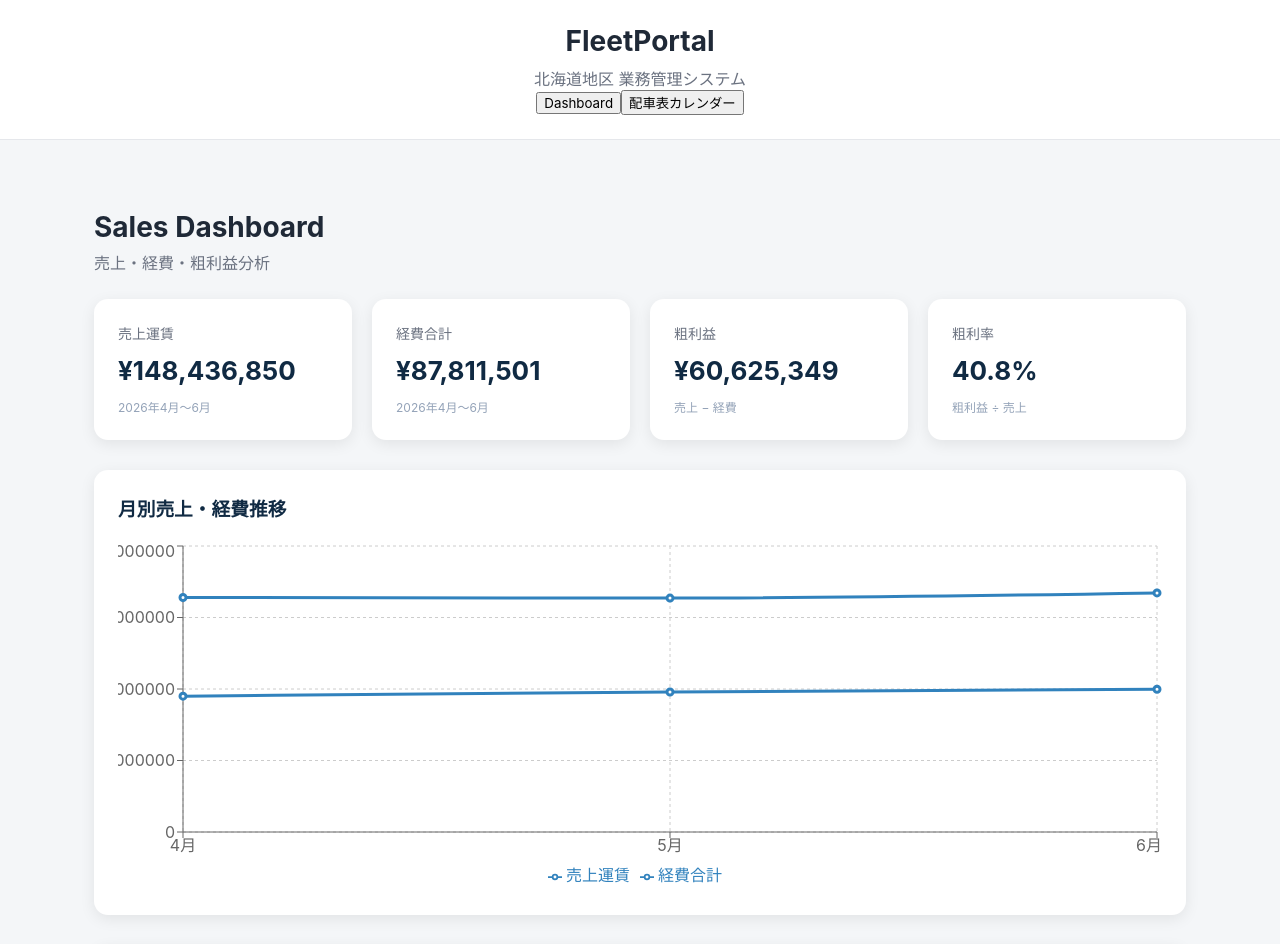
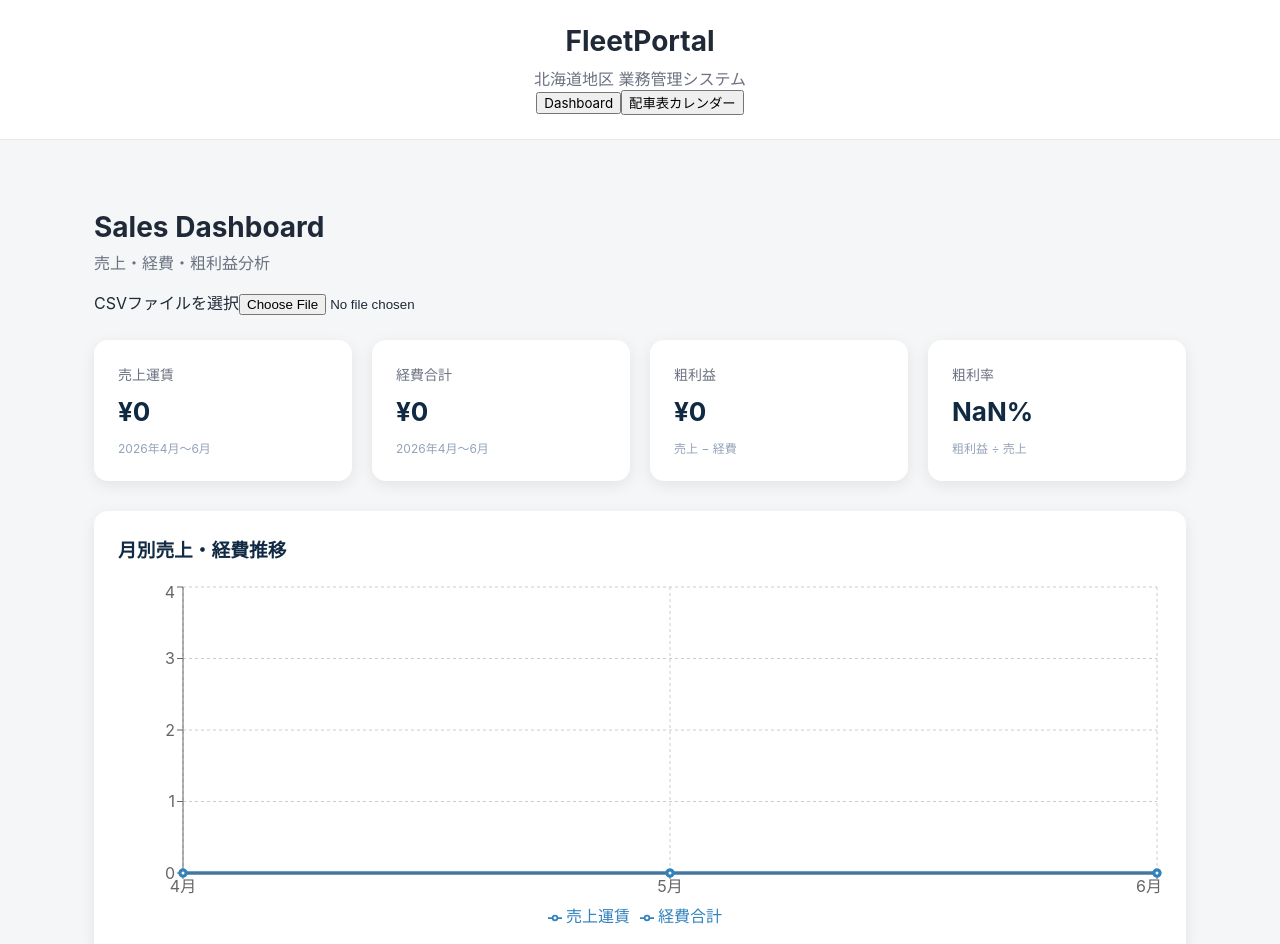
Before and after one commit to tatsuyashimomura-maker/calendar-gallery, a React (Vite) app: page / in a window 1280 px wide. Shown: the top 944 px of the page. Built offline with nearby package versions, Linux system fonts and the light colour scheme.

Commit message:
Add CSV sales dashboard processing

```diff
--- a/package.json
+++ b/package.json
@@ -10,6 +10,7 @@
     "preview": "vite preview"
   },
   "dependencies": {
+    "papaparse": "^5.5.4",
     "react": "^19.2.7",
     "react-dom": "^19.2.7",
     "recharts": "^3.9.2"
--- a/src/App.jsx
+++ b/src/App.jsx
@@ -10,6 +10,8 @@ import {
   Legend,
   ResponsiveContainer,
 } from "recharts";
+
+import Papa from "papaparse";
 
 import "./App.css";
 
@@ -70,12 +72,119 @@ function App() {
 
   const [currentPage, setCurrentPage] = useState("dashboard");
 
-    const totalSales = salesData.reduce(
+  const [csvData, setCsvData] = useState([]);
+
+  const handleCsvUpload = (event) => {
+  const file = event.target.files[0];
+
+  if (!file) return;
+
+  Papa.parse(file, {
+    header: true,
+    skipEmptyLines: true,
+
+    complete: (results) => {
+      setCsvData(results.data);
+
+      console.log("CSV読込結果:", results.data);
+      console.log("CSV列名:", results.meta.fields);
+    },
+  });
+};
+
+   const filteredCsvData = csvData.filter(
+  (row) => row["荷主C"] === "9"
+);
+console.log(
+  "荷主C9の発日サンプル:",
+  filteredCsvData.slice(0, 10).map((row) => row["発日"])
+);
+
+const aprilData = filteredCsvData.filter((row) => {
+  return row["発日"] && row["発日"].includes("/4/");
+});
+
+const mayData = filteredCsvData.filter((row) => {
+  return row["発日"] && row["発日"].includes("/5/");
+});
+
+const juneData = filteredCsvData.filter((row) => {
+  return row["発日"] && row["発日"].includes("/6/");
+});
+
+console.log(
+  "4月売上運賃サンプル:",
+  aprilData.slice(0, 10).map((row) => row["売上運賃"])
+);
+
+const calculateSales = (data) => {
+  return data.reduce(
+    (sum, row) =>
+      sum + Number((row["売上運賃"] || "0").replace(/,/g, "")),
+    0
+  );
+};
+
+const aprilSales = calculateSales(aprilData);
+const maySales = calculateSales(mayData);
+const juneSales = calculateSales(juneData);
+
+const calculateExpenses = (data) => {
+  return data.reduce((sum, row) => {
+    const payment =
+      Number((row["支払運賃"] || "0").replace(/,/g, ""));
+
+    const taxFreePayment =
+      Number((row["支払非課税運賃"] || "0").replace(/,/g, ""));
+
+    const unloadingPayment =
+      Number((row["卸支払運賃"] || "0").replace(/,/g, ""));
+
+    const unloadingTaxFreePayment =
+      Number((row["卸支払非課税運賃"] || "0").replace(/,/g, ""));
+
+    const ferryCost =
+      Number((row["フェリー代"] || "0").replace(/,/g, ""));
+
+    return (
+      sum +
+      payment +
+      taxFreePayment +
+      unloadingPayment +
+      unloadingTaxFreePayment +
+      ferryCost
+    );
+  }, 0);
+};
+
+const aprilExpenses = calculateExpenses(aprilData);
+const mayExpenses = calculateExpenses(mayData);
+const juneExpenses = calculateExpenses(juneData);
+
+const csvSalesData = [
+  {
+    month: "4月",
+    sales: aprilSales,
+    expenses: aprilExpenses,
+  },
+  {
+    month: "5月",
+    sales: maySales,
+    expenses: mayExpenses,
+  },
+  {
+    month: "6月",
+    sales: juneSales,
+    expenses: juneExpenses,
+  },
+];
+
+const totalSales = csvSalesData.reduce(
   (sum, item) => sum + item.sales,
   0
 );
 
-  const totalExpenses = salesData.reduce(
+const totalExpenses = csvSalesData.reduce(
   (sum, item) => sum + item.expenses,
   0
 );
@@ -85,6 +194,7 @@ function App() {
 const grossProfitRate = (grossProfit / totalSales) * 100;
 
 const today = new Date();
+
 
   const [currentDate, setCurrentDate] = useState(
     new Date(today.getFullYear(), today.getMonth(), 1)
@@ -182,10 +292,65 @@ function App() {
 
         <main className="main-content">
           <section className="dashboard-section">
+
   <div className="dashboard-header">
   <div>
     <h2>Sales Dashboard</h2>
     <p>売上・経費・粗利益分析</p>
+  </div>
+
+  <div className="csv-upload">
+    <label htmlFor="csv-file">
+      CSVファイルを選択
+    </label>
+
+    <input
+      id="csv-file"
+      type="file"
+      accept=".csv"
+      onChange={handleCsvUpload}
+    />
+
+    {csvData.length > 0 && (
+  <>
+    <p>
+      {csvData.length.toLocaleString()}件のデータを読み込みました
+    </p>
+
+    <p>
+      荷主C「9」：{filteredCsvData.length.toLocaleString()}件
+    </p>
+
+    <p>
+  4月：{aprilData.length}件 ／
+  5月：{mayData.length}件 ／
+  6月：{juneData.length}件
+</p>
+<p>
+  4月売上運賃：¥{aprilSales.toLocaleString()}
+</p>
+
+<p>
+  5月売上運賃：¥{maySales.toLocaleString()}
+</p>
+
+<p>
+  6月売上運賃：¥{juneSales.toLocaleString()}
+</p>
+<p>
+  4月経費合計：¥{aprilExpenses.toLocaleString()}
+</p>
+
+<p>
+  5月経費合計：¥{mayExpenses.toLocaleString()}
+</p>
+
+<p>
+  6月経費合計：¥{juneExpenses.toLocaleString()}
+</p>
+
+  </>
+)}
   </div>
 </div>
 
@@ -220,7 +385,7 @@ function App() {
 
   <div className="chart-wrapper">
     <ResponsiveContainer width="100%" height={350}>
-      <LineChart data={salesData}>
+      <LineChart data={csvSalesData}>
         <CartesianGrid strokeDasharray="3 3" />
 
         <XAxis dataKey="month" />
@@ -265,7 +430,7 @@ function App() {
       </thead>
 
       <tbody>
-        {salesData.map((item) => {
+        {csvSalesData.map((item) => {
           const monthlyGrossProfit = item.sales - item.expenses;
 
           const monthlyGrossProfitRate =
```
Also changed, not shown: 1 other file (tests, documents, lock files or other folders). Lines whose indentation alone changed are shown as unchanged.
